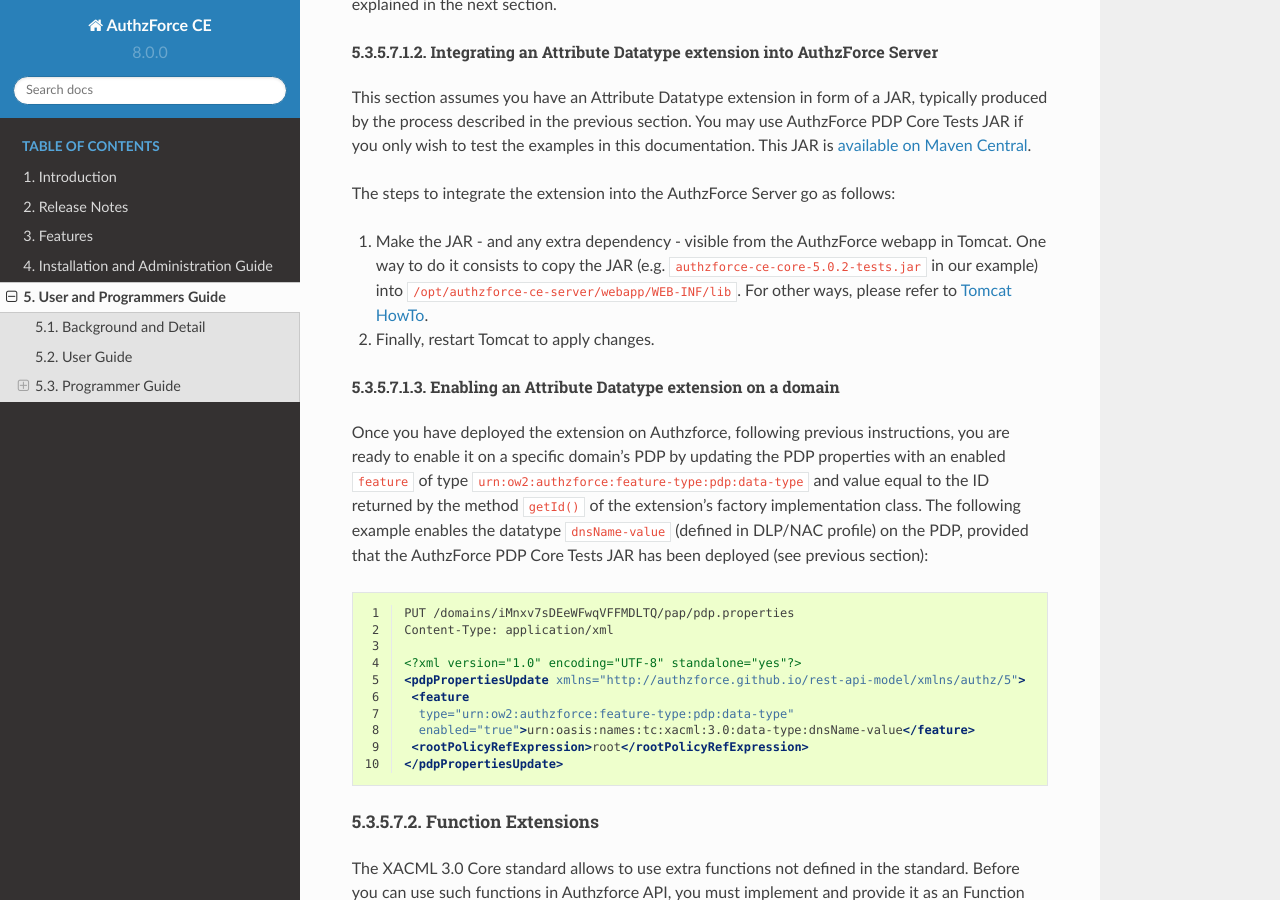
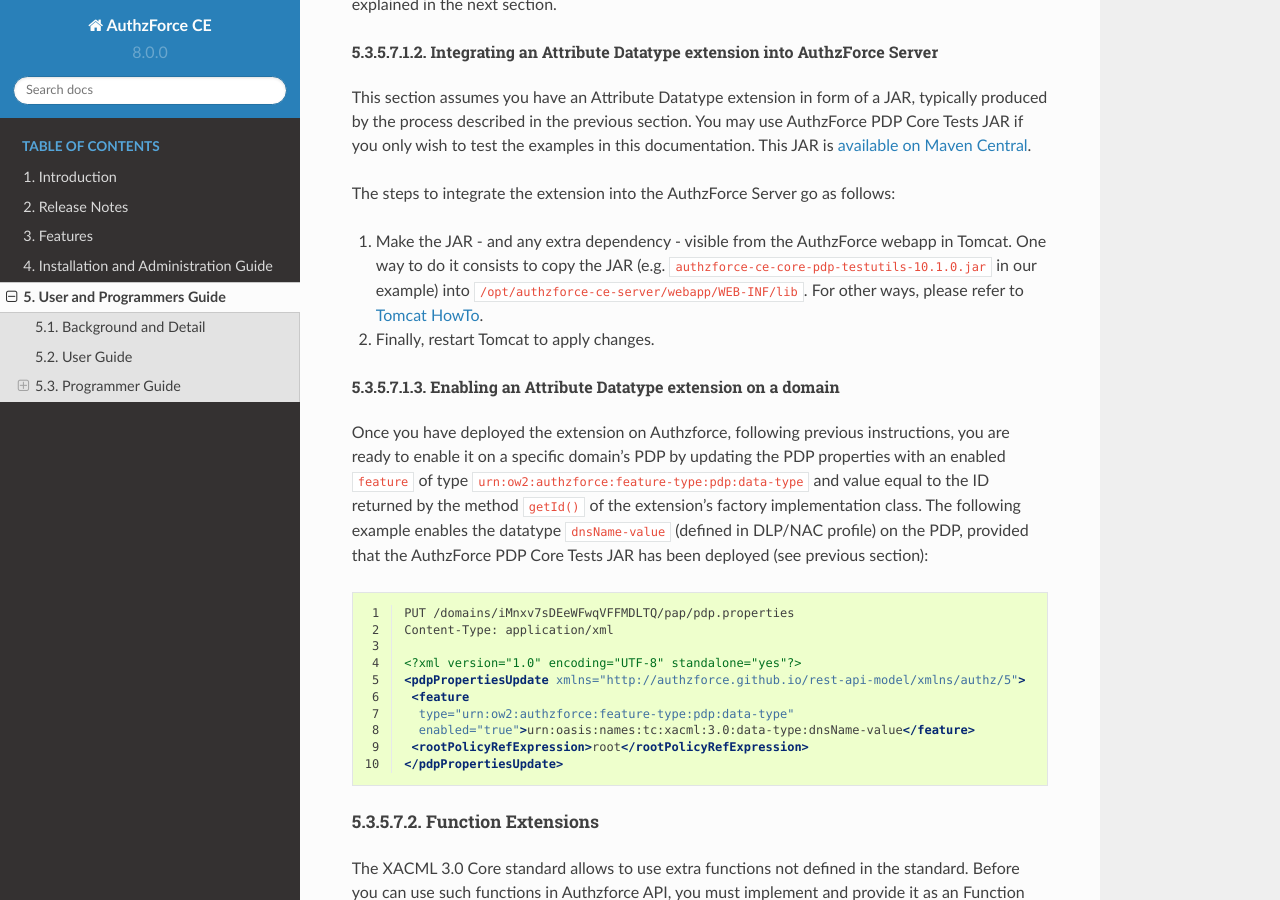
Before and after one commit to authzforce/fiware, a Sphinx documentation site: the page built from doc/UserAndProgrammersGuide.rst, in a window 1280 px wide and 900 px high, scrolled down 19840 px. Built offline with Sphinx 7.4.7 and the Read the Docs theme 2.0.0, drawn with Linux system fonts in a browser that asks for light colours; formulas are drawn with MathJax 3.

Commit message:
Fixed jar versions for core-pdp-api and core-pdp-testutils

```diff
--- a/doc/UserAndProgrammersGuide.rst
+++ b/doc/UserAndProgrammersGuide.rst
@@ -825,11 +825,11 @@
 Integrating an Attribute Datatype extension into AuthzForce Server
 ^^^^^^^^^^^^^^^^^^^^^^^^^^^^^^^^^^^^^^^^^^^^^^^^^^^^^^^^^^^^^^^^^^
 
-This section assumes you have an Attribute Datatype extension in form of a JAR, typically produced by the process described in the previous section. You may use AuthzForce PDP Core Tests JAR if you only wish to test the examples in this documentation. This JAR is `available on Maven Central <http://repo1.maven.org/maven2/org/ow2/authzforce/authzforce-ce-core/5.0.2/authzforce-ce-core-5.0.2-tests.jar>`_.
+This section assumes you have an Attribute Datatype extension in form of a JAR, typically produced by the process described in the previous section. You may use AuthzForce PDP Core Tests JAR if you only wish to test the examples in this documentation. This JAR is `available on Maven Central <http://central.maven.org/maven2/org/ow2/authzforce/authzforce-ce-core-pdp-testutils/10.1.0/authzforce-ce-core-pdp-testutils-10.1.0.jar>`_.
 
 The steps to integrate the extension into the AuthzForce Server go as follows:
 
-#. Make the JAR - and any extra dependency - visible from the AuthzForce webapp in Tomcat. One way to do it consists to copy the JAR (e.g. ``authzforce-ce-core-5.0.2-tests.jar`` in our example) into ``/opt/authzforce-ce-server/webapp/WEB-INF/lib``. For other ways, please refer to `Tomcat HowTo <http://wiki.apache.org/tomcat/HowTo#How_do_I_add_JARs_or_classes_to_the_common_classloader_without_adding_them_to_.24CATALINA_HOME.2Flib.3F>`_.
+#. Make the JAR - and any extra dependency - visible from the AuthzForce webapp in Tomcat. One way to do it consists to copy the JAR (e.g. ``authzforce-ce-core-pdp-testutils-10.1.0.jar`` in our example) into ``/opt/authzforce-ce-server/webapp/WEB-INF/lib``. For other ways, please refer to `Tomcat HowTo <http://wiki.apache.org/tomcat/HowTo#How_do_I_add_JARs_or_classes_to_the_common_classloader_without_adding_them_to_.24CATALINA_HOME.2Flib.3F>`_.
 
 #. Finally, restart Tomcat to apply changes.
 
```
Also changed, not shown: other parts of doc/UserAndProgrammersGuide.rst (+1 -1 lines).
